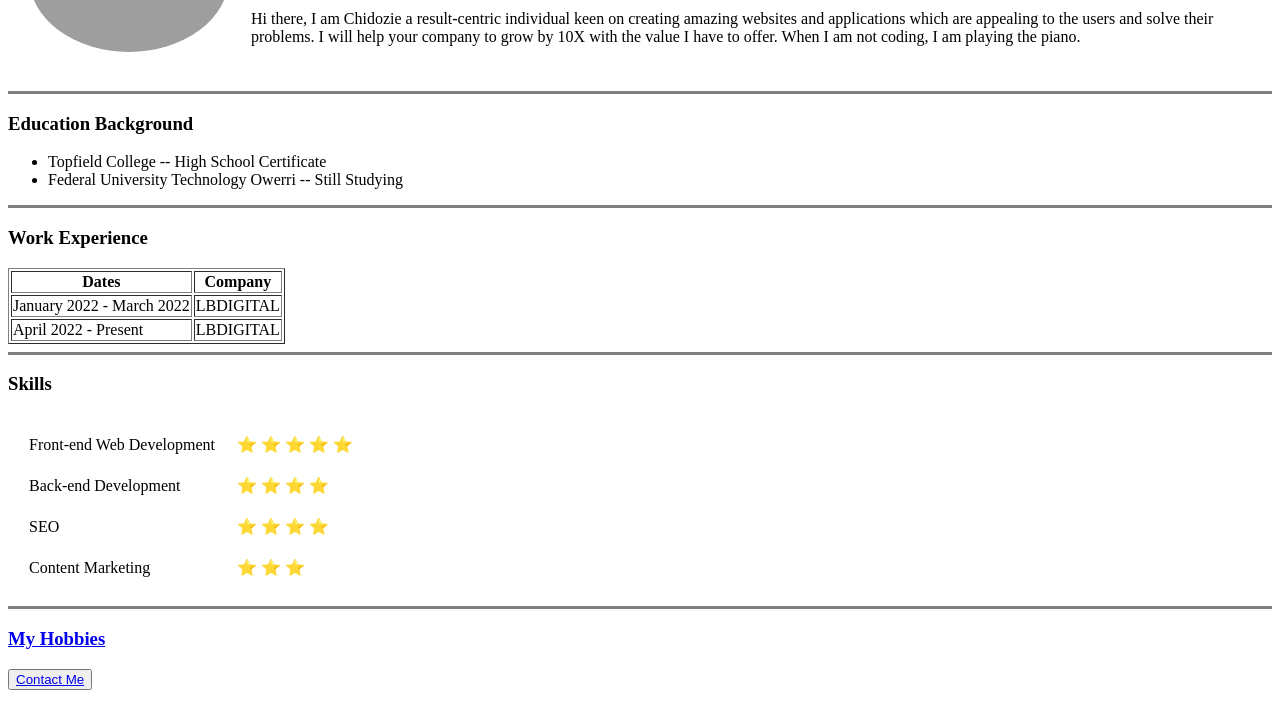
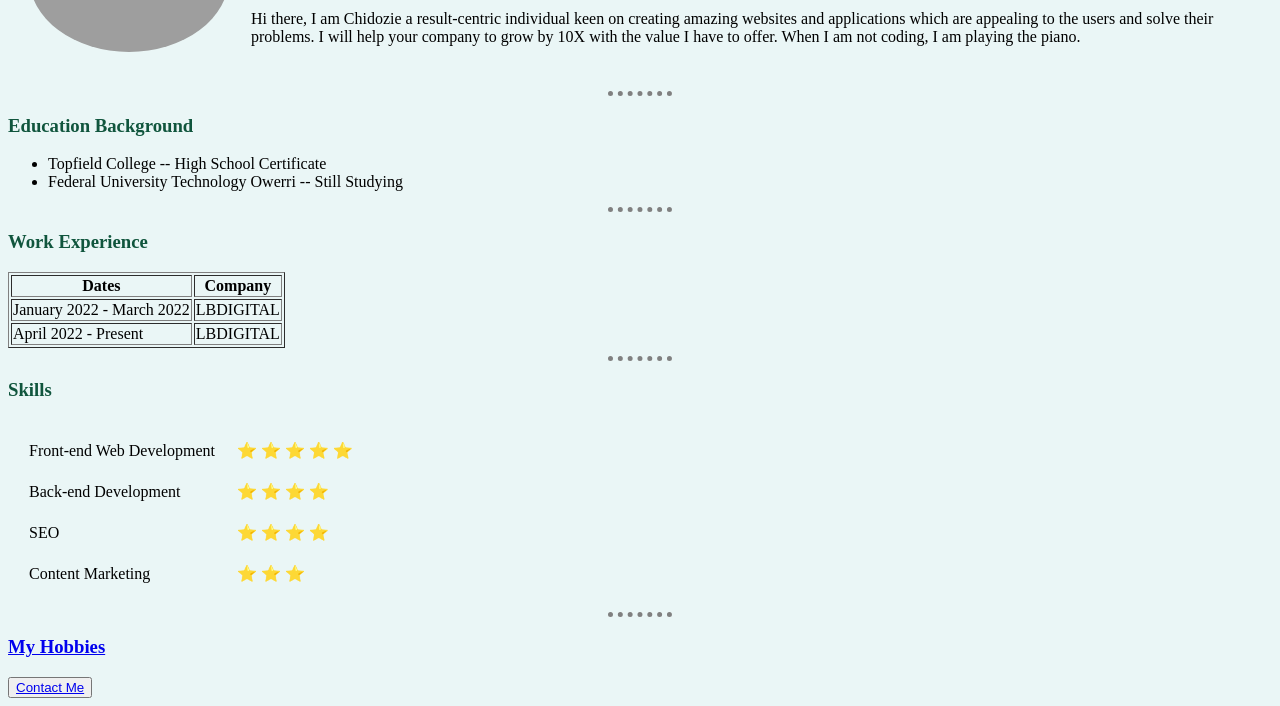
Before and after one commit to iamdoziemoses/cv-website, a plain HTML site: page index.html in a window 1280 px wide. Shown: the part 133-839 px from the top of the page. Drawn offline with Linux system fonts and the light colour scheme; files that its build step writes are made by us from their sources; grey boxes are pictures that could not be loaded.

Commit message:
update files

```diff
--- a/index.html
+++ b/index.html
@@ -2,9 +2,8 @@
 <html lang="en">
 <head>
     <meta charset="UTF-8">
-    <meta http-equiv="X-UA-Compatible" content="IE=edge">
-    <meta name="viewport" content="width=device-width, initial-scale=1.0">
     <title>Dozie's Personal Site</title>
+    <link rel="stylesheet" href="css/styles.css">
 </head>
 <body>
     <table cellspacing="20">
@@ -21,14 +20,14 @@
             </td>
         </tr>
     </table>
-    <hr size="3" noshade="none">
+    <hr>
 
     <h3>Education Background</h3>
     <ul>
         <li>Topfield College -- High School Certificate</li>
         <li>Federal University Technology Owerri -- Still Studying</li>
     </ul>
-    <hr size="3" noshade="none">
+    <hr>
     <h3>Work Experience</h3>
 
     <table border="1">
@@ -50,7 +49,7 @@
             </tr>
         </tbody>
     </table>
-    <hr size="3" noshade="none">
+    <hr>
     <h3>Skills</h3>
     <table cellspacing="20">
             <tr>
@@ -73,7 +72,7 @@
                 <td>&#11088; &#11088; &#11088;</td>
             </tr>
     </table>
-    <hr size="3" noshade="none">
+    <hr>
     <h3><a href="hobbies.html">My Hobbies</a></h3>
     <button><a href="contact.html">Contact Me</a></button>
 </body>
--- /dev/null
+++ b/styles.css
@@ -0,0 +1,19 @@
+body{
+    background-color: #EAF6F6;
+}
+
+h1{
+    color: #66EFBF;
+}
+
+h3{
+    color: #10553d;
+}
+
+hr{
+   border-style: none;
+   border-top-style: dotted;
+   border-color: grey;
+   border-width: 5px;
+   width: 5%;
+}
```
